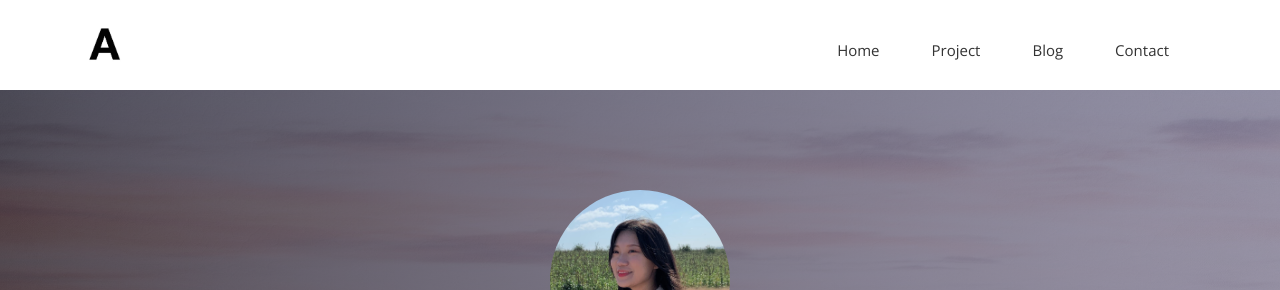
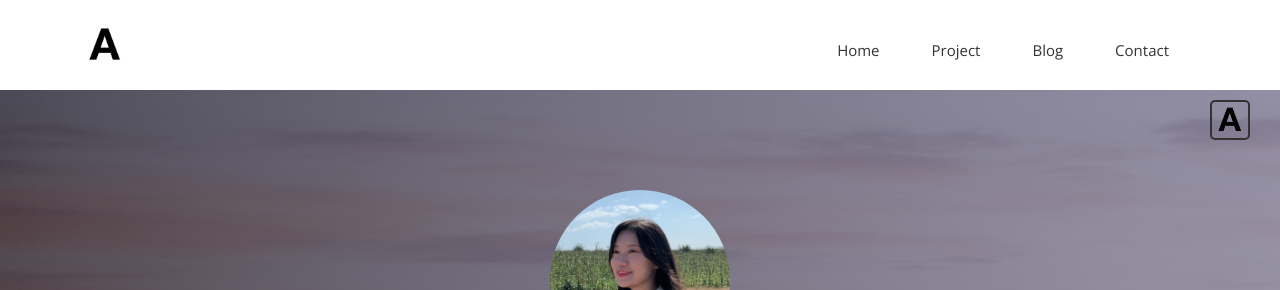
Before and after one commit to areumyy/areumyy.github.io, a Jekyll site: the page built from index.html, in a window 1280 px wide. Shown: the top 290 px of the page. Built offline with Jekyll 4.4.1, drawn with Linux system fonts in a browser that asks for light colours; nearby versions of some CDN libraries; some web fonts are replaced.

Commit message:
index페이지 floating-badge 생성

```diff
--- a/_includes/footer.html
+++ b/_includes/footer.html
@@ -2,6 +2,9 @@
 <footer>
   <div class="container">
     <div class="row row-footer">
+      <div>
+        <a href="https://github.com/areumyy" class="link"><img src="/img/github_icon2.png" alt="github" class="contact_icon" style="width: 40px;"></a>
+      </div>
       <div class="col-md-12">
         <div class="footer-manu">
           <ul>
@@ -13,9 +16,6 @@
         </div>
         <p>&copy; Areum-Jung <time datetime="{{ site.time }}">{{ site.time | date: '%Y' }}</time>. All rights reserved.</p>
       </div>
-      <div>
-        <a href="https://github.com/areumyy" class="link"><img src="/img/github_icon2.png" alt="github" class="contact_icon" style="width: 40px;"></a>
-      </div>
     </div>
   </div>
 </footer>
--- a/css/airspace.css
+++ b/css/airspace.css
@@ -112,6 +112,49 @@
 /*---------------------------------------------
 					Index Start
 -----------------------------------------------*/
+/*--
+	Info Floating Badge Start
+--*/
+.info_badge {
+  position: fixed;
+  right: 30px;
+  top: 100px;
+  z-index: 9;
+  border: 2px solid #333;
+  border-radius: 5px;
+  padding: 3px;
+  width: 40px;
+  height: 40px;
+  transition: .4s;
+}
+.info_badge img {
+  width: 25px;
+  transition: .4s;
+}
+.info_badge .badge_coment {
+  /* display: none; */
+  opacity: 0;
+  transform: rotate(90deg);
+  transition: .2s;
+}
+.info_badge:hover {
+  height: 210px;
+  transition: .4s;
+}
+.info_badge:hover img {
+  transform: rotate(90deg);
+  transition: .4s;
+}
+.info_badge:hover .badge_coment {
+  /* display: block; */
+  opacity: 1;
+  transform: rotate(90deg);
+  transition: .6s;
+  font-size: 13px;
+  font-weight: 600;
+  margin-top: 25px;
+}
+
 /*--
 	Slider Start
 --*/
@@ -808,6 +851,21 @@
   padding: 0px 50px;
 }
 
+/*--
+	To-Top(위로가기 아이콘) Start
+--*/
+
+.to_top {
+  display: none;
+  position: fixed;
+  right: 30px;
+  bottom: 30px;
+  border: 2px solid #333;
+  border-radius: 50%;
+  padding: 4px;
+  cursor: pointer;
+  z-index: 9;    /* 다른요소들 보다 최상단에 위치 */
+}
 
 /*---------------------------------------------
 					Project Start
@@ -1303,25 +1361,6 @@
   font-weight: 300;
 }
 
-/*---------------------------------------------
-					To-Top Start
------------------------------------------------*/
-.to_top {
-  display: none;
-  position: fixed;
-  right: 30px;
-  bottom: 30px;
-  border: 2px solid #333;
-  border-radius: 50%;
-  background-color: #fff;
-  padding: 4px;
-  cursor: pointer;
-  z-index: 9;    /* 다른요소들 보다 최상단에 위치 */
-}
-
-/*---------------------------------------------
-					To-Top end
------------------------------------------------*/
 
 /*---------------------------*/
 /*--
--- a/index.html
+++ b/index.html
@@ -3,6 +3,12 @@
 title: Areum-Jung
 permalink: /
 ---
+
+<!-- Info Floating Badge -->
+<div class="info_badge">
+  <img src="{{ site.baseurl }}/img/logo-removebg.png" alt="Logo" style="width: 30px;">
+  <div class="badge_coment">j.areum92@gmail.com</div>
+</div>
 
 <!-- Slider Start -->
 <section id="slider">
--- a/js/main.js
+++ b/js/main.js
@@ -199,3 +199,21 @@
 totop.addEventListener('click', function(){
 	window.scrollTo({top: 0, behavior: 'smooth'})
 })
+
+
+// info-floating-badge 위치이동 효과
+let badge = document.querySelector('.info_badge')
+
+window.addEventListener('scroll', function() {
+
+	if(window.scrollY > 90) {
+		gsap.to(badge, .2, {
+			y: -80
+		})
+	} else {
+		gsap.to(badge, .2, {
+			y: 0
+		})
+	}
+
+})
```
Also changed, not shown: img/logo-removebg.png (added).
